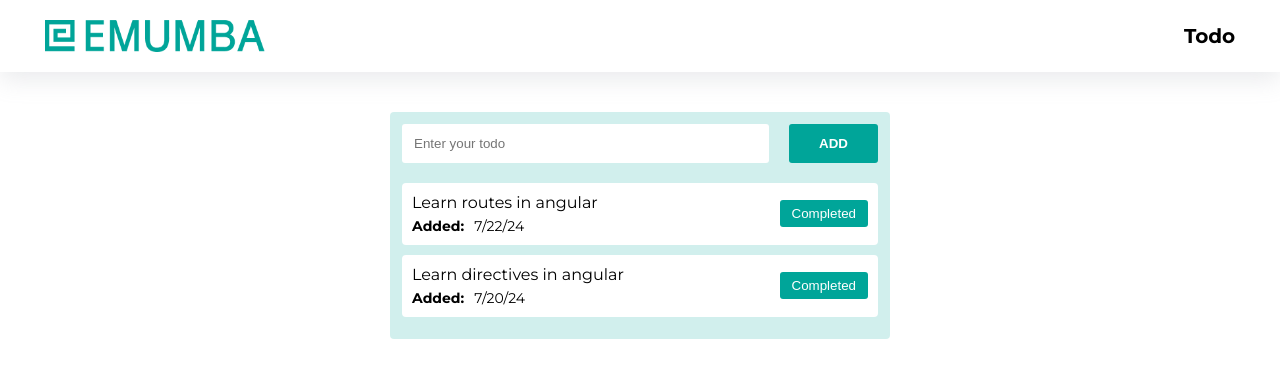
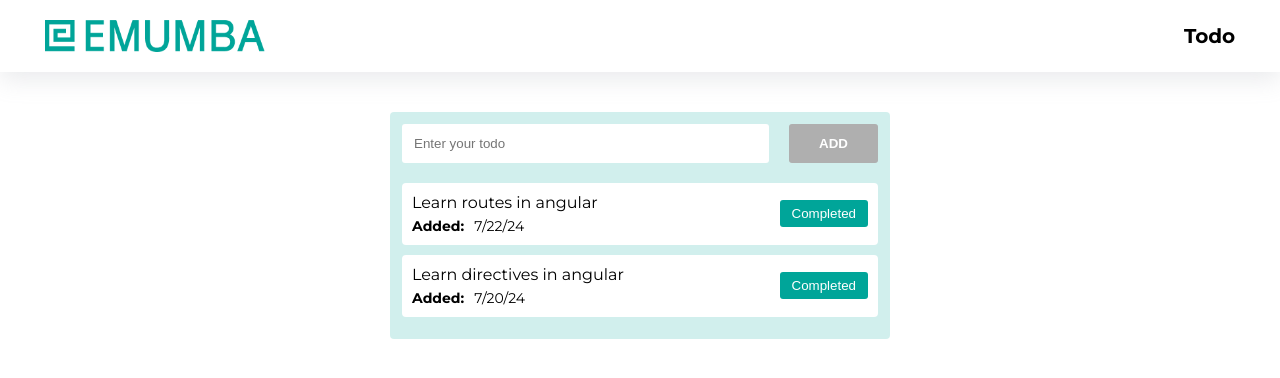
Before and after one commit to muhammadshajjar/angular-todo, an Angular app: page / in a window 1280 px wide. Shown: the top 378 px of the page. Built offline with nearby package versions, Linux system fonts and the light colour scheme.

Commit message:
handle user feedback

```diff
--- a/src/app/app.component.css
+++ b/src/app/app.component.css
@@ -33,3 +33,9 @@ body {
   padding: 12px;
   border-radius: 4px;
 }
+
+.feedback {
+  color: red;
+  font-size: 14px;
+  text-align: center;
+}
--- a/src/app/app.component.html
+++ b/src/app/app.component.html
@@ -3,7 +3,11 @@
   <section class="container card">
     <app-input (todoItem)="onGetEnteredTask($event)" />
     <li *ngFor="let todo of todos; trackBy: trackByItems">
-      <app-todo [todo]="todo" (completedTodo)="onGetCompletedTodoID($event)"></app-todo>
+      <app-todo
+        [todo]="todo"
+        (completedTodo)="onGetCompletedTodoID($event)"
+      ></app-todo>
     </li>
+    <p *ngIf="todos.length === 0" class="feedback">No Todo Found!</p>
   </section>
 </main>
--- a/src/app/app.component.ts
+++ b/src/app/app.component.ts
@@ -3,13 +3,13 @@ import { HeaderComponent } from './components/header/header.component';
 import { InputComponent } from './components/input/input.component';
 import { TodoComponent } from './components/todo/todo.component';
 import { TODOS } from './components/todo/dummy-todos';
-import { NgFor } from '@angular/common';
+import { NgFor, NgIf } from '@angular/common';
 import { Todo } from './components/todo/todo.model';
 
 @Component({
   selector: 'app-root',
   standalone: true,
-  imports: [HeaderComponent, InputComponent, TodoComponent, NgFor],
+  imports: [HeaderComponent, InputComponent, TodoComponent, NgFor, NgIf],
   templateUrl: './app.component.html',
   styleUrl: './app.component.css',
 })
--- a/src/app/components/input/input.component.css
+++ b/src/app/components/input/input.component.css
@@ -23,3 +23,7 @@
 .input__container button:hover{
     cursor: pointer;
 }
+button:disabled{
+  cursor: not-allowed !important;
+  background-color: #afafaf !important;
+}
--- a/src/app/components/input/input.component.html
+++ b/src/app/components/input/input.component.html
@@ -5,5 +5,5 @@
     placeholder="Enter your todo"
     [(ngModel)]="enteredTitle"
   />
-  <button>Add</button>
+  <button [disabled]="!enteredTitle">Add</button>
 </form>
```
